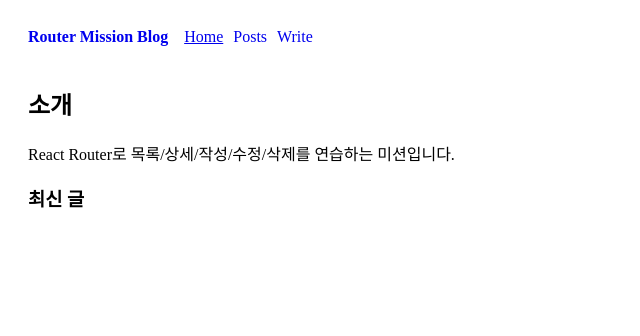
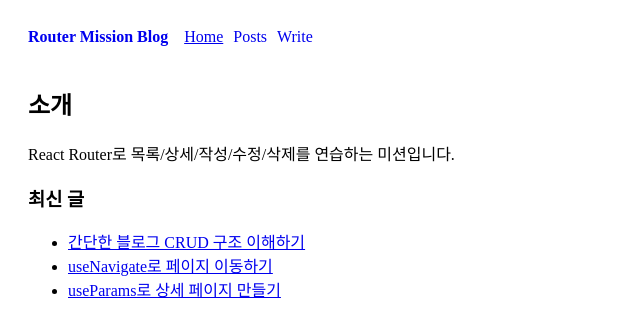
Before and after one commit to bohem026/note-ajax-ajaxroutermissionans, a React (Vite) app: page / in a window 1280 px wide. Shown: the top 336 px of the page, without its empty margins (0-640 px from the left). Built offline with nearby package versions, Linux system fonts and the light colour scheme.

Commit message:
feat: update Home component to display latest posts with conditional rendering

```diff
--- a/src/pages/Home.jsx
+++ b/src/pages/Home.jsx
@@ -1,9 +1,26 @@
-export default function Home() {
+import { Link } from 'react-router';
+
+export default function Home({ posts }) {
+  const latest = [...posts].sort((a, b) => new Date(b.createdAt) - new Date(a.createdAt)).slice(0, 3);
+  console.log(latest);
   return (
     <section>
       <h2>소개</h2>
       <p>React Router로 목록/상세/작성/수정/삭제를 연습하는 미션입니다.</p>
       <h3>최신 글</h3>
+      {posts.length === 0 ? (
+        <>
+          <p>글이 없습니다.</p>
+        </>
+      ) : (
+        <ul>
+          {latest.map((p) => (
+            <li>
+              <Link to={`/post/${p.id}`}>{p.title}</Link>
+            </li>
+          ))}
+        </ul>
+      )}
     </section>
   );
 }
```
